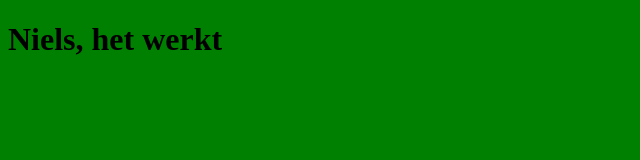
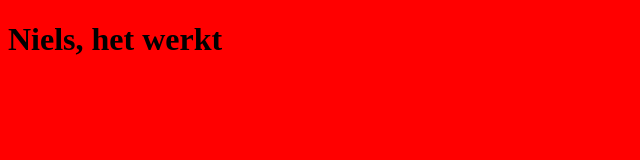
Before and after one commit to NielsieT/Ubuntu-Jenkins, a plain HTML site: page index.html in a window 1280 px wide. Shown: the whole page, without its empty margins (0-640 px from the left). Drawn offline with Linux system fonts and the light colour scheme.

Commit message:
Update index.html

```diff
--- a/index.html
+++ b/index.html
@@ -3,7 +3,7 @@
 <head>
     <title>Niels, het werkt</title>
 </head>
-<body style="background-color: green;">
+<body style="background-color: red;">
     <h1>Niels, het werkt</h1>
 </body>
 </html>
```
